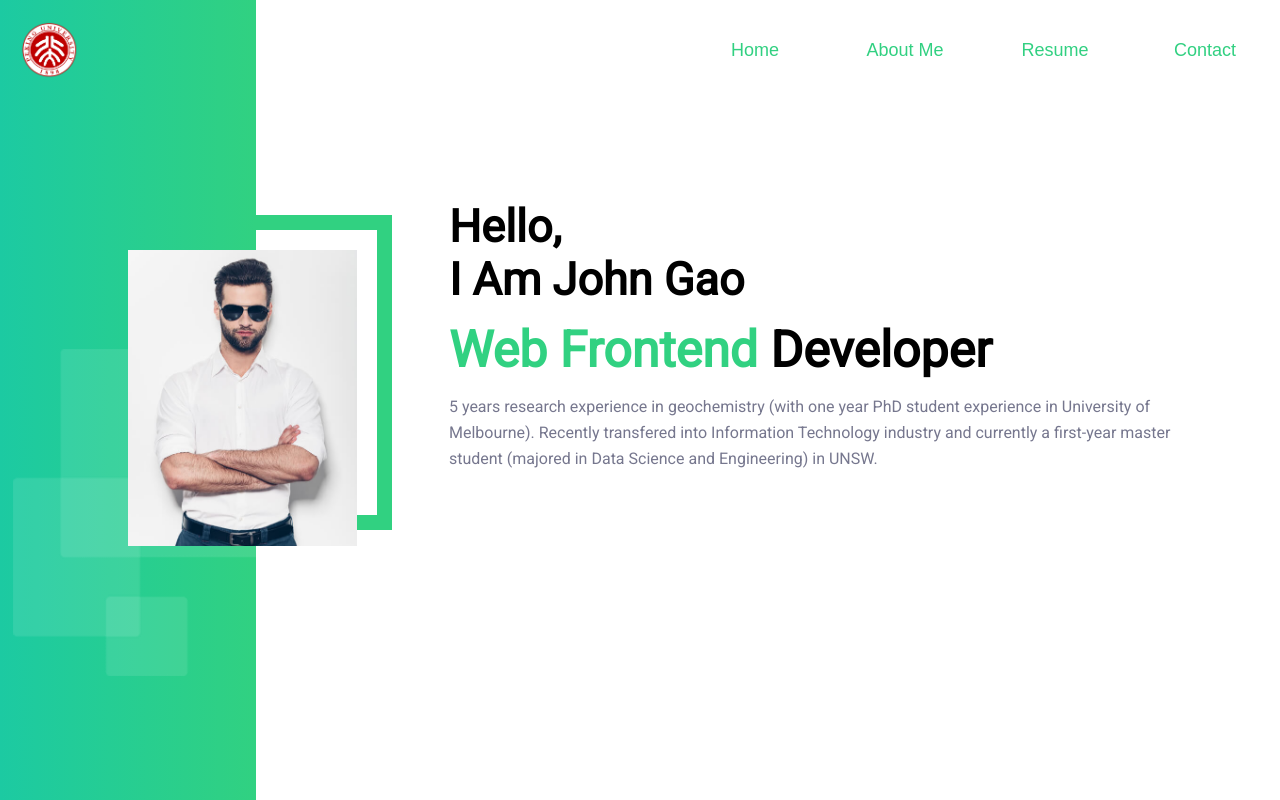
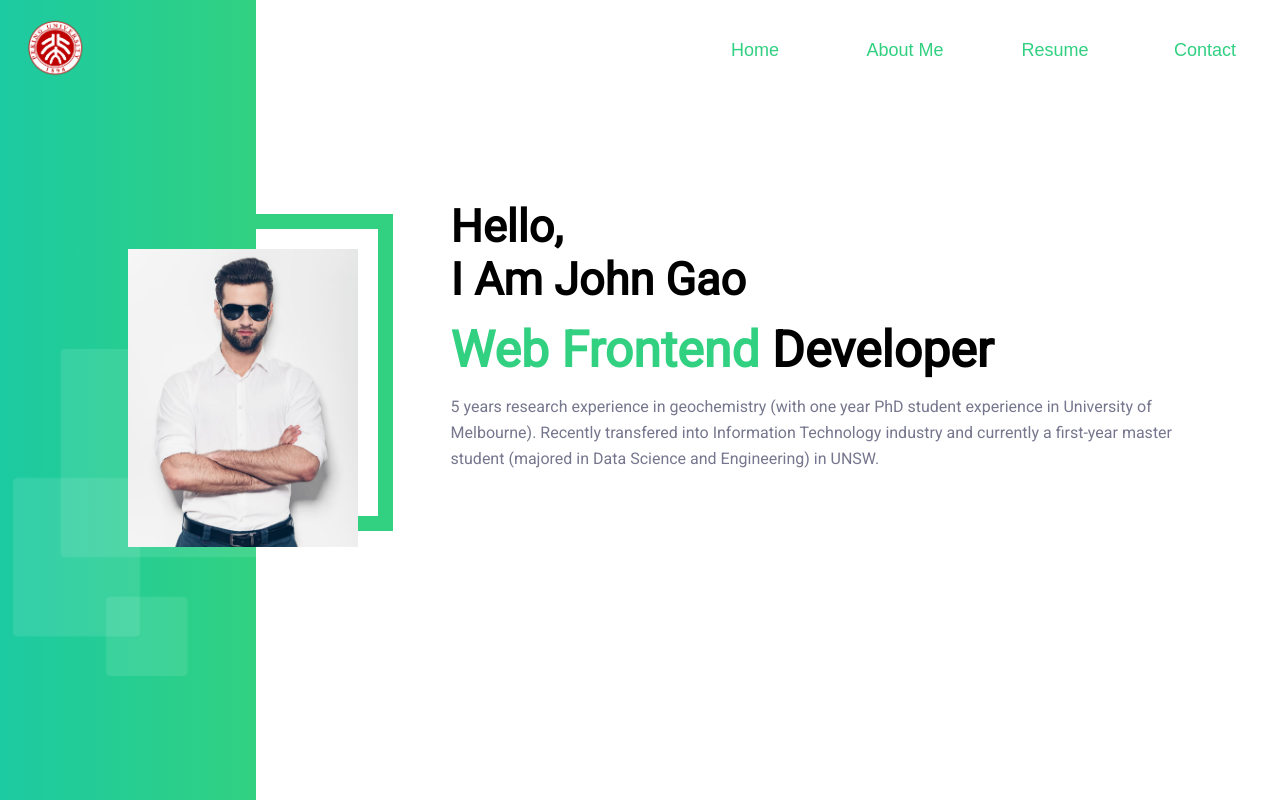
Before and after one commit to NblYb/Jiangren-Project1, a plain HTML site: page index.html in a window 1280 px wide. Drawn offline with Linux system fonts and the light colour scheme.

Commit message:
build/css2scss

```diff
--- a/index.html
+++ b/index.html
@@ -15,6 +15,10 @@
         <nav>
             <ul class="header_container">
 
+
+                <div class="logo">
+                    <img class="logo_img" src="src/assets/img/pku.png" alt="">
+                </div>
                 <button class="title_button title" onclick="add_animation(0)">
                     <li id="home">
                         <H1>Home</H1>
@@ -43,14 +47,11 @@
     <main>
         <section class="pageContainer">
             <div class="side">
-                <div class="object">
-                    <div class="logo">
-                        <img class="logo_img" src="src/assets/img/pku.png" alt="">
-                    </div>
-                    <div class="background_pattern">
-                        <img class="background_pattern_img" src="src/assets/img/01.png" alt="">
-                    </div>
+                <!-- <div class="object"> -->
+                <div class="background_pattern">
+                    <img class="background_pattern_img" src="src/assets/img/01.png" alt="">
                 </div>
+                <!-- </div> -->
             </div>
 
             <div class="sliding_window">
@@ -102,7 +103,8 @@
                             <li> <span class="about_me_contactInfo_font">Name :</span> devio</li>
                             <li> <span class="about_me_contactInfo_font">Freelance :</span> Available</li>
                             <li> <span class="about_me_contactInfo_font">Date of birth :</span> 21-09-1993</li>
-                            <li> <span class="about_me_contactInfo_font">Email :</span> <a href="#">devio@website.com</a>
+                            <li> <span class="about_me_contactInfo_font">Email :</span> <a
+                                    href="#">devio@website.com</a>
                             </li>
                             <li> <span class="about_me_contactInfo_font">Phone :</span> (123)-456-7890</li>
                             <li> <span class="about_me_contactInfo_font">Address :</span> Front Street, Mexico. Us</li>
--- a/src/scss/home/aboutMe.scss
+++ b/src/scss/home/aboutMe.scss
@@ -13,8 +13,6 @@
 
     }
 }
-
-
 
 .about_me_main_content {
     width: 100%;
--- a/src/scss/home/resume.scss
+++ b/src/scss/home/resume.scss
@@ -13,10 +13,6 @@
 
     }
 }
-
-
-
-
 
 .main_content {
     width: 100%;
--- a/src/scss/navBar.scss
+++ b/src/scss/navBar.scss
@@ -17,6 +17,13 @@ nav {
     align-items: center;
 }
 
+.logo {
+    width: 60px;
+    height: auto;
+    position: absolute;
+    left: 2%;
+}
+
 .title {
     min-width: 100px;
     margin: 0 25px;
--- a/src/scss/side.scss
+++ b/src/scss/side.scss
@@ -27,10 +27,11 @@ main {
 }
 
 .main_content_img {
-    width: 40%;
+    width: 20%;
     min-width: 220px;
     height: auto;
     position: relative;
+    flex-shrink: 0;
 
     @media screen and (max-width:880px) {
         width: 20%;
@@ -40,7 +41,6 @@ main {
 
     }
 }
-
 
 .main_content_img:hover {
     transform: scale(1.1);
@@ -69,20 +69,12 @@ main {
     height: auto;
 }
 
-
 .side {
     width: 20%;
     height: 100%;
     background: linear-gradient(to right, rgba(28, 202, 162, 1) 0%, rgba(49, 209, 129, 1) 100%);
     position: relative;
     flex-shrink: 0;
-}
-
-.logo {
-    width: 60px;
-    height: auto;
-    margin-left: 8%;
-    margin-top: 8%;
 }
 
 .logo_img {
```
Also changed, not shown: src/scss/index.css, 2 other files.
